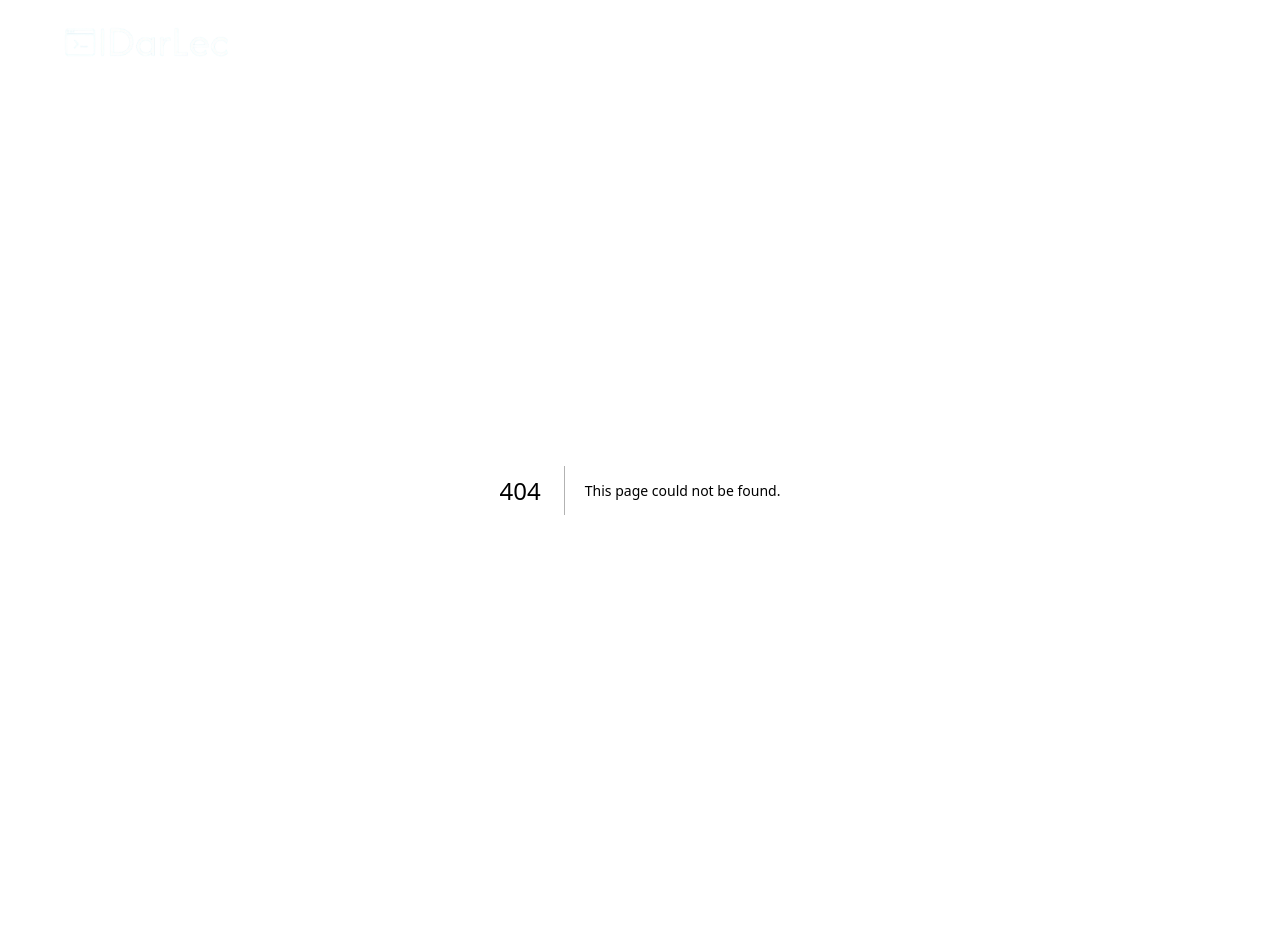
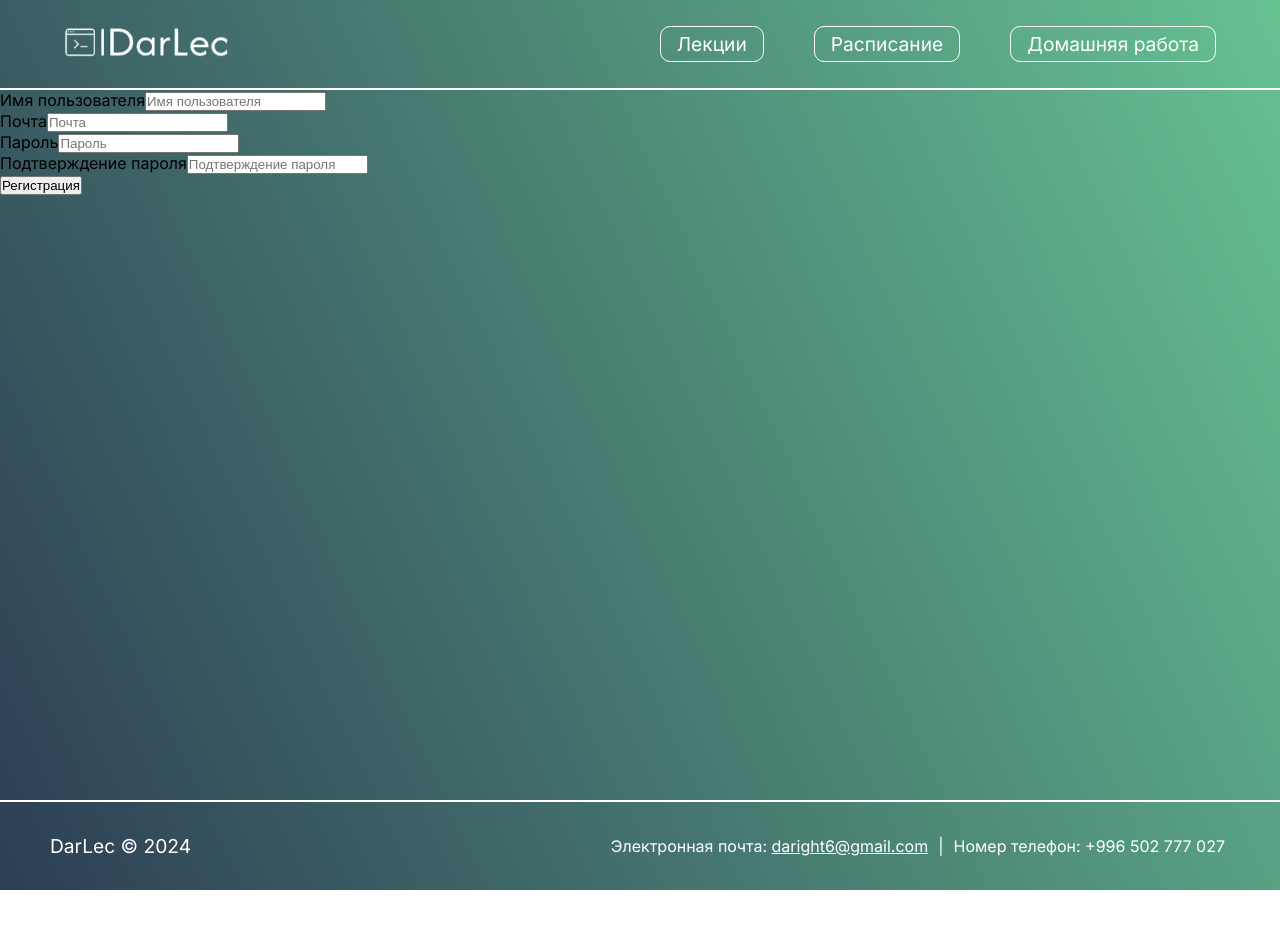
Before and after one commit to Kirill-Dr/DarLec-front, a Next.js app: page /signUp in a window 1280 px wide. Before the commit this address had no page. Shown: the top 928 px of the page. After the commit the page ends 890 px from the top, so only its background shows below. Built offline with nearby package versions, Linux system fonts and the light colour scheme.

Commit message:
Started auth forms

```diff
--- /dev/null
+++ b/src/app/(auth)/_actions/auth.tsx
@@ -0,0 +1,11 @@
+import axios from "axios";
+
+export async function signup(formData: FormData) {
+  const data = {
+    username: formData.get("username"),
+    email: formData.get("email"),
+    password: formData.get("password"),
+    confirmPassword: formData.get("confirmPassword"),
+  };
+  await axios.post("http://localhost:3000/api/auth/register", data);
+}
--- /dev/null
+++ b/src/app/(auth)/signUp/page.tsx
@@ -0,0 +1,45 @@
+"use client";
+import { signup } from "@/app/(auth)/_actions/auth";
+import { FormEvent, useState } from "react";
+import { AxiosError } from "axios";
+
+export default function SignUpPage() {
+  const [error, setError] = useState<string | null>(null);
+
+  const handleSubmit = async (event: FormEvent<HTMLFormElement>) => {
+    event.preventDefault();
+    const formData = new FormData(event.target as HTMLFormElement);
+    try {
+      await signup(formData);
+    } catch (error) {
+      if (error instanceof AxiosError) setError(error.response?.data?.message);
+    }
+  };
+
+  return (
+    <form onSubmit={handleSubmit}>
+      <div>
+        <label htmlFor="username">Имя пользователя</label>
+        <input name="username" placeholder="Имя пользователя" />
+      </div>
+      <div>
+        <label htmlFor="email">Почта</label>
+        <input name="email" placeholder="Почта" />
+      </div>
+      <div>
+        <label htmlFor="password">Пароль</label>
+        <input name="password" type="password" placeholder="Пароль" />
+      </div>
+      <div>
+        <label htmlFor="confirmPassword">Подтверждение пароля</label>
+        <input
+          name="confirmPassword"
+          type="password"
+          placeholder="Подтверждение пароля"
+        />
+      </div>
+      {error && <div>{error}</div>}
+      <button type="submit">Регистрация</button>
+    </form>
+  );
+}
--- a/src/app/homework/page.tsx
+++ b/src/app/homework/page.tsx
@@ -8,10 +8,15 @@ import { GET_HOMEWORK } from "@/app/_helpers/consts";
 import { setHomework } from "@/app/_redux/features/homeworkSlice";
 import { HomeworkComponent } from "@/app/_components/Homework/Homework";
 import { ScrollToTop } from "@/app/_components/ScrollToTop/ScrollToTop";
+import { redirect } from "next/navigation";
 
 export default function HomeworkPage() {
   const homework = useSelector((state: RootState) => state.homework.homework);
   const dispatch = useDispatch();
+
+  useEffect(() => {
+    redirect("/signUp");
+  }, []);
 
   useEffect(() => {
     const fetchHomework = async () => {
```
Also changed, not shown: src/app/(auth)/signIn/page.tsx (added).
